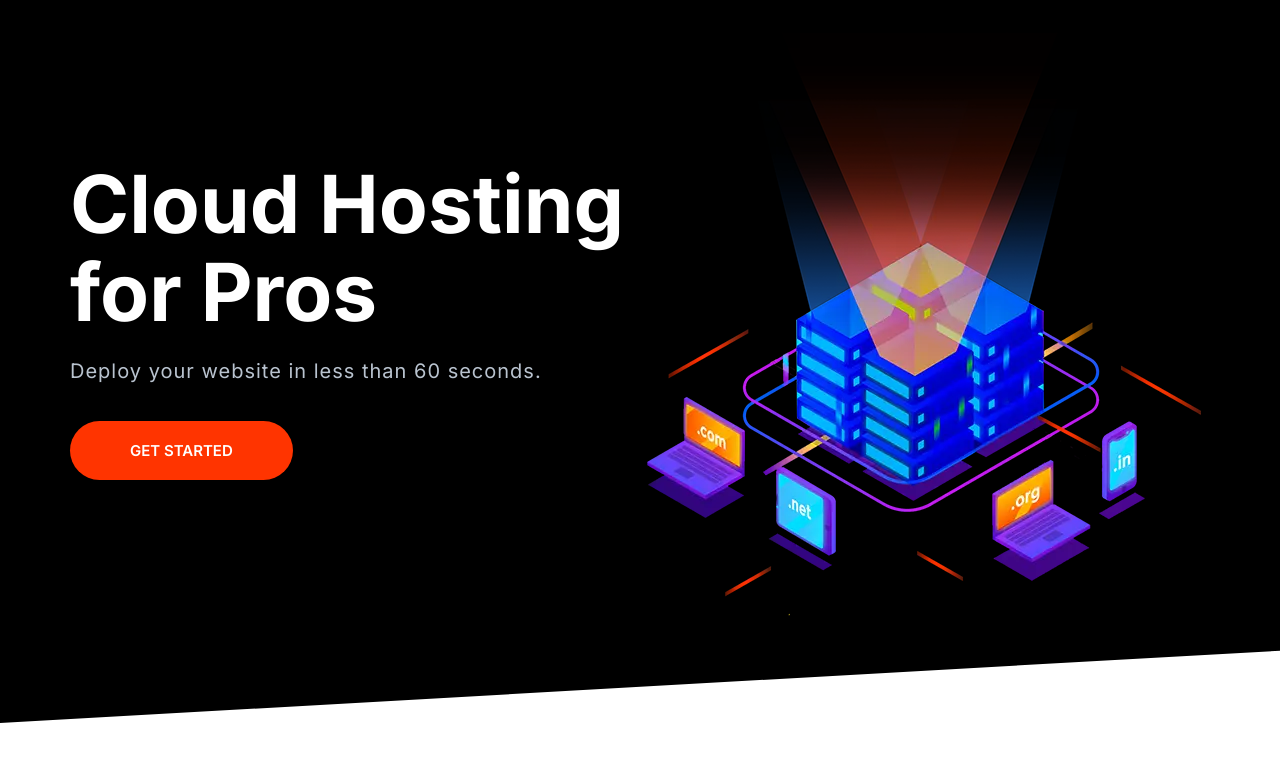
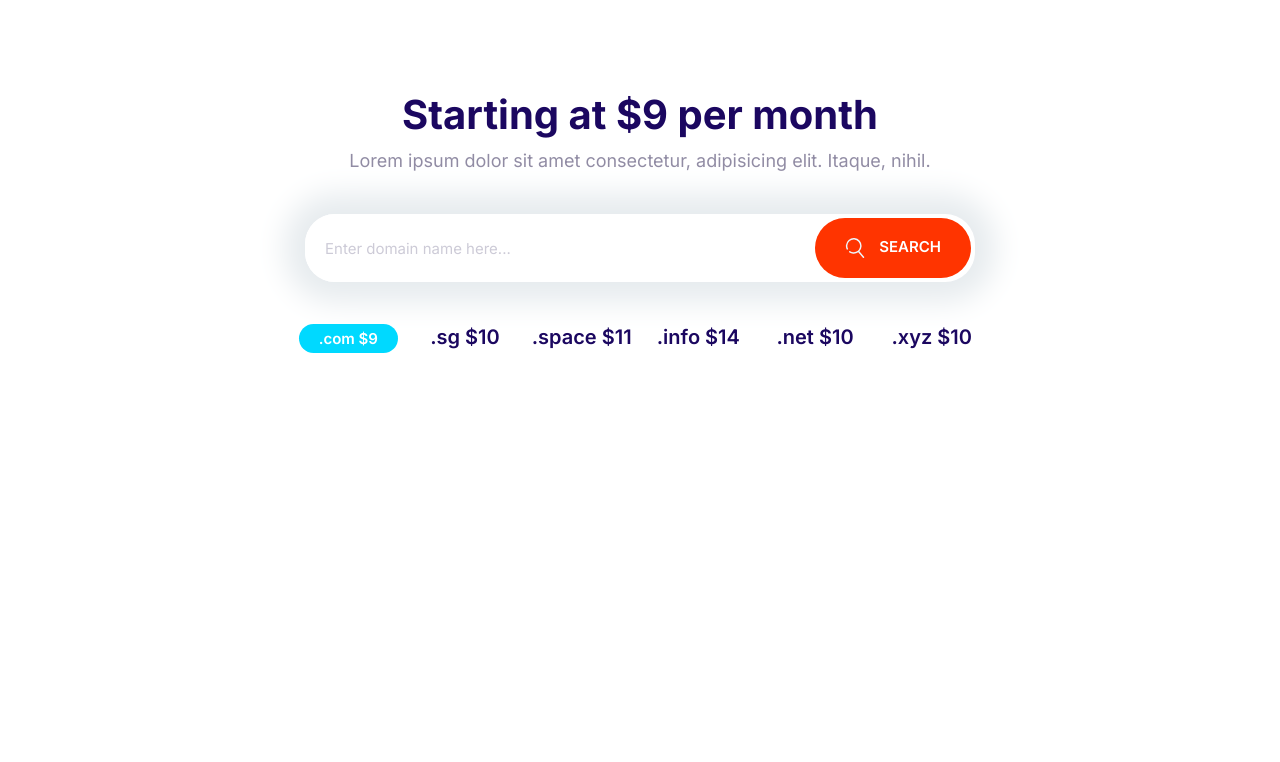
Before and after one commit to BalogunofAfrica/moshifed, a plain HTML site: page index.html in a window 1280 px wide. Drawn offline with Linux system fonts and the light colour scheme.

Commit message:
Add domain block component

```diff
--- a/css/styles.css
+++ b/css/styles.css
@@ -198,11 +198,19 @@ a {
   font-size: 1.8rem;
   font-weight: 600;
   margin: 1rem 0;
+  outline: 0;
   padding: 2rem 3rem;
   text-align: center;
   text-transform: uppercase;
   transition: background-color 0.2s;
   white-space: nowrap;
+}
+
+.btn .icon {
+  width: 2rem;
+  height: 2rem;
+  margin-right: 1rem;
+  vertical-align: middle;
 }
 
 .btn--primary {
@@ -278,7 +286,7 @@ a {
 .input-group .input {
   border: 0;
   flex-grow: 1;
-  padding: 1.5rem 1rem;
+  padding: 1.5rem 2rem;
 }
 .input-group .btn {
   margin: 4px;
@@ -667,8 +675,8 @@ a {
 }
 
 .hero__tagline {
+  color: #b9c3cf;
   font-size: 2rem;
-  color: #b9c3cf;
   letter-spacing: 1px;
   margin: 2rem 0 5rem;
 }
@@ -683,7 +691,32 @@ a {
   }
 
   .hero__content {
+    align-self: center;
     text-align: left;
-    align-self: center;
   }
 }
+
+/* Domain Block */
+.block-domain .input-group {
+  border: 0;
+  box-shadow: 0 0 30px 20px #e6ebee;
+  margin: 4rem auto;
+  max-width: 670px;
+}
+
+.block-domain__prices {
+  display: grid;
+  grid-template-columns: repeat(3, 1fr);
+  grid-template-rows: repeat(2, 6rem);
+  font-size: 2rem;
+  font-weight: 600;
+  justify-items: center;
+  max-width: 700px;
+  margin: 0 auto;
+}
+
+@media screen and (min-width: 768px) {
+  .block-domain__prices {
+    grid-template-columns: repeat(auto-fit, minmax(10rem, 1fr));
+  }
+}
--- a/index.html
+++ b/index.html
@@ -15,27 +15,37 @@
     <link rel="stylesheet" href="css/styles.css" />
   </head>
   <body>
-    <section class="block block--dark block--skewed-left hero">
-      <div class="container grid grid--cols-2">
-        <header class="block__header hero__content">
-          <h1 class="block__heading">Cloud Hosting for Pros</h1>
-          <p class="hero__tagline">
-            Deploy your website in less than 60 seconds.
-          </p>
-          <a href="" class="btn btn--accent btn--stretched">Get started</a>
-        </header>
-        <picture>
-          <source
-            type="image/webp"
-            srcset="images/banner.webp 1x, images/banner@2x.webp 2x"
-          />
-          <source
-            type="image/png"
-            srcset="images/banner.png 1x, images/banner@2x.png 2x"
-          />
-          <img class="hero__image" src="images/banner.png" alt="" />
-        </picture>
+    <section class="block container block-domain">
+      <header class="block__header">
+        <h2>Starting at $9 per month</h2>
+        <p>
+          Lorem ipsum dolor sit amet consectetur, adipisicing elit. Itaque,
+          nihil.
+        </p>
+      </header>
+      <div class="input-group">
+        <input
+          type="text"
+          class="input"
+          placeholder="Enter domain name here..."
+        />
+        <button class="btn btn--accent">
+          <svg class="icon icon--white">
+            <use xlink:href="images/sprite.svg#search"></use>
+          </svg>
+          Search
+        </button>
       </div>
+      <ul class="list block-domain__prices">
+        <li>
+          <span class="badge badge--secondary"> .com $9 </span>
+        </li>
+        <li>.sg $10</li>
+        <li>.space $11</li>
+        <li>.info $14</li>
+        <li>.net $10</li>
+        <li>.xyz $10</li>
+      </ul>
     </section>
     <script src="js/main.js"></script>
   </body>
```
Also changed, not shown: components/domain-block.html (added, +27 -0 lines).
